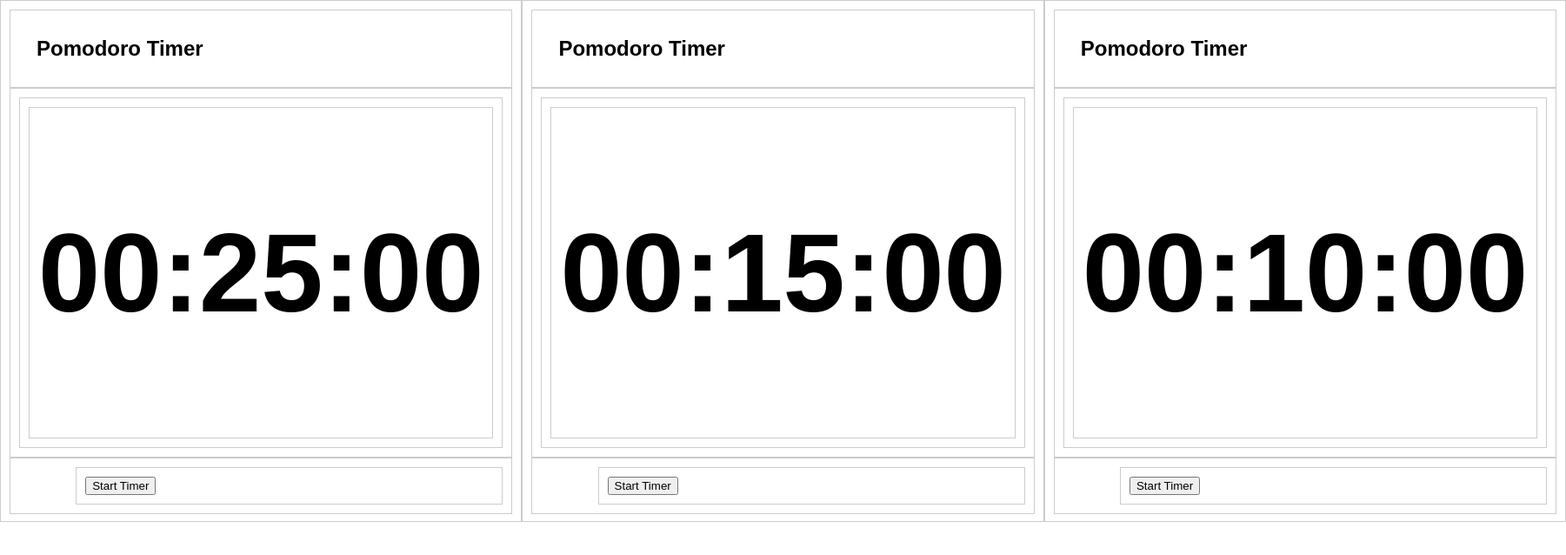
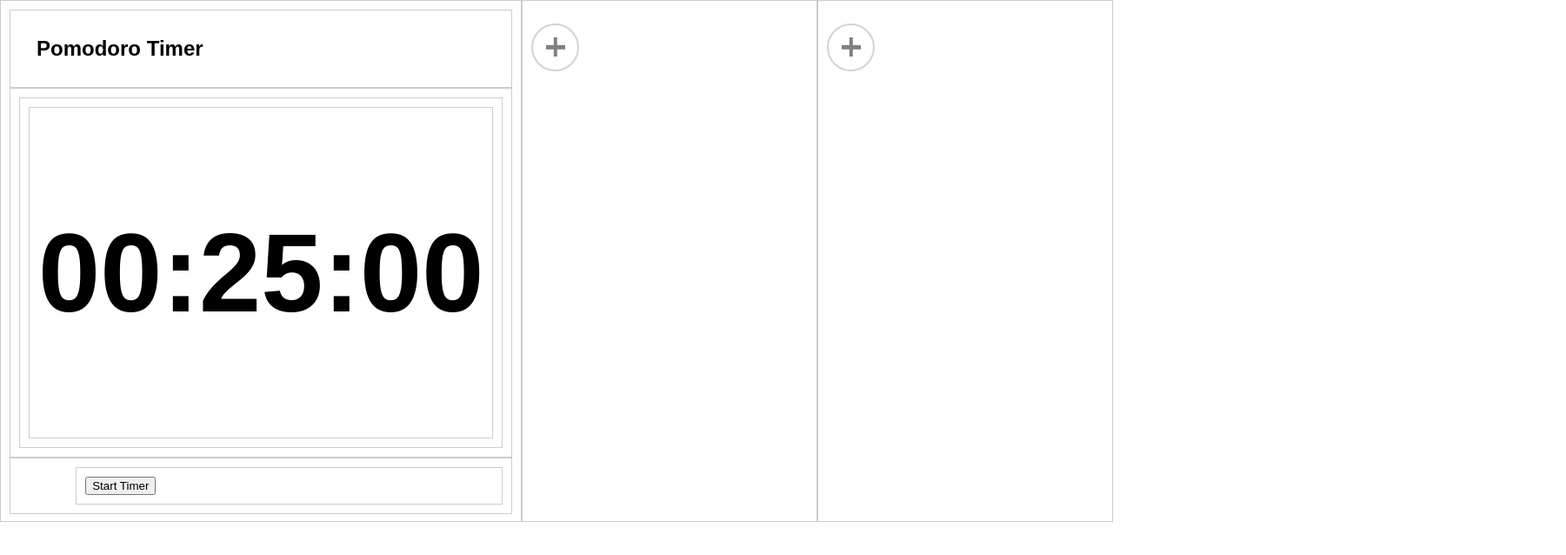
Before and after one commit to jreboqui/MultiTimerApp, a React (Create React App) app: page / in a window 1280 px wide. Shown: the top 638 px of the page at 87% size, 1801 px wide, since content can reach past the window. Built offline with nearby package versions, Linux system fonts and the light colour scheme.

Commit message:
Task 2d: Timer B and C are now hidden and optional

```diff
--- a/src/components/Timer.css
+++ b/src/components/Timer.css
@@ -29,3 +29,49 @@
     flex:1;
     opacity: 1
   }
+
+  .plus-button {
+    border: 2px solid lightgrey;
+    background-color: #fff;
+    font-size: 16px;
+    height: 2.5em;
+    width: 2.5em;
+    border-radius: 999px;
+    position: relative;
+
+      }
+  .plus-button::before{
+    content: "";
+    display: block;
+    background-color: grey;
+    position: absolute;
+    top: 50%;
+    left: 50%;
+    transform: translate(-50%, -50%);
+
+    height: 1em;
+    width: 0.2em;
+  }
+
+  .plus-button::after{
+    content: "";
+    display: block;
+    background-color: grey;
+    position: absolute;
+    top: 50%;
+    left: 50%;
+    transform: translate(-50%, -50%);
+
+    height: 0.2em;
+    width: 1em;
+  }
+
+
+  .plus-button--small {
+    font-size: 12px;
+  }
+
+  .plus-button--large {
+    font-size: 22px;
+    margin-top: 5%;
+  }
--- a/src/components/Timer.js
+++ b/src/components/Timer.js
@@ -16,6 +16,8 @@ export class Timer extends React.Component
         super();
 
         this.state = {
+            secondBox: false,
+            thirdBox: false,
             currentTimeA: moment.duration(25, 'minutes'),
             baseTimeA: moment.duration(25, 'minutes'),
             timerStateA: timerStates.NOT_SET,
@@ -47,6 +49,9 @@ export class Timer extends React.Component
         this.reduceTimerC = this.reduceTimerC.bind(this);
         this.stopTimerC = this.stopTimerC.bind(this);
         this.resetTimerC = this.resetTimerC.bind(this);
+
+        this.handleSecondDisplay = this.handleSecondDisplay.bind(this);
+        this.handleThirdDisplay = this.handleThirdDisplay.bind(this);
 
     }
 
@@ -200,6 +205,18 @@ export class Timer extends React.Component
         })
     }
 
+    handleSecondDisplay(){
+        this.setState({
+            secondBox: true,
+        });
+    }
+
+    handleThirdDisplay(){
+        this.setState({
+            thirdBox: true,
+        });
+    }
+
     render () {
     return (
 
@@ -217,11 +234,12 @@ export class Timer extends React.Component
                     <TimerButton startTimer={this.startTimer}
                     timerState={this.state.timerState}
                     stopTimer={this.stopTimer} resetTimer={this.resetTimer}/> */}
-                    <TimerHeader />
+                    {this.state.secondBox ? (<div><TimerHeader />
                     <TimerDisplay currentTime={this.state.currentTimeB}/>
                     <TimerButton startTimer={this.startTimerB}
                     timerState={this.state.timerStateB}
-                    stopTimer={this.stopTimerB} resetTimer={this.resetTimerB}/>
+                    stopTimer={this.stopTimerB} resetTimer={this.resetTimerB}/> </div>) :
+                    (  <button className="plus-button plus-button--large" onClick={this.handleSecondDisplay}></button>) }
                 </div>
                 <div className="box-3">
                     {/* <TimerHeader />
@@ -229,11 +247,14 @@ export class Timer extends React.Component
                     <TimerButton startTimer={this.startTimer}
                     timerState={this.state.timerState}
                     stopTimer={this.stopTimer} resetTimer={this.resetTimer}/> */}
-                    <TimerHeader />
-                    <TimerDisplay currentTime={this.state.currentTimeC}/>
+
+                    {this.state.thirdBox ? (<div><TimerHeader /><TimerDisplay currentTime={this.state.currentTimeC}/>
                     <TimerButton startTimer={this.startTimerC}
                     timerState={this.state.timerStateC}
-                    stopTimer={this.stopTimerC} resetTimer={this.resetTimerC}/>
+                    stopTimer={this.stopTimerC} resetTimer={this.resetTimerC}/></div>)
+                     : (  <button className="plus-button plus-button--large" onClick={this.handleThirdDisplay}></button>)}
+
+
                 </div>
             </div>
 
```
